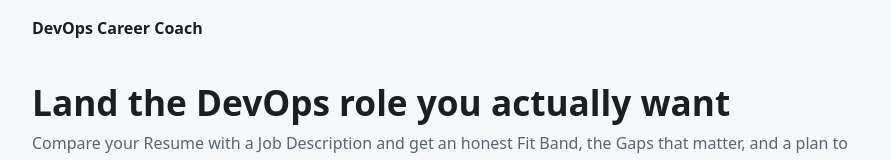
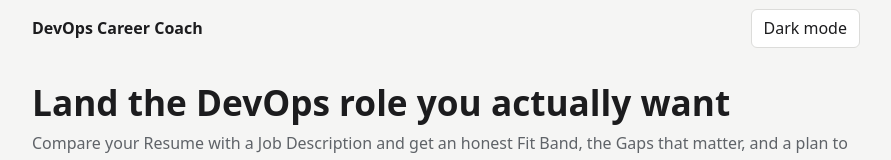
Before and after one commit to albal/coaching, a website built with Vite: page src/web/index.html in a window 1280 px wide. Shown: the top 160 px of the page, without its empty margins (194-1085 px from the left). Built offline with nearby package versions, Linux system fonts and the light colour scheme; no server answers.

Commit message:
Add light and dark mode with neutral grey backgrounds
Follows the device setting until the visitor uses the header toggle.
The choice isn't saved, since nothing is written to browser storage
(ADR-0001).

```diff
--- a/src/web/index.html
+++ b/src/web/index.html
@@ -10,7 +10,10 @@
   <body>
     <header class="site-header no-print">
       <p class="brand">DevOps Career Coach</p>
-      <button id="end-session" type="button" hidden>End Session</button>
+      <div class="header-actions">
+        <button id="theme-toggle" class="theme-toggle" type="button">Dark mode</button>
+        <button id="end-session" type="button" hidden>End Session</button>
+      </div>
     </header>
     <main id="app" class="no-print">
       <section id="locked" class="callout locked" role="alert" hidden>
--- a/src/web/styles.css
+++ b/src/web/styles.css
@@ -1,32 +1,20 @@
 :root {
-  --bg: #f7f8fa;
-  --surface: #ffffff;
-  --text: #1b1f24;
-  --muted: #5b6470;
-  --border: #d9dee5;
-  --accent: #1f6feb;
-  --accent-text: #ffffff;
-  --danger: #b42318;
-  --strong: #1a7f37;
-  --stretch: #9a6700;
-  --long: #b42318;
+  /* Follows the device until the visitor picks a theme (theme.ts). */
   color-scheme: light dark;
+  --bg: light-dark(#f5f5f4, #161616);
+  --surface: light-dark(#ffffff, #1f1f1f);
+  --text: light-dark(#1c1c1e, #ececec);
+  --muted: light-dark(#5f6368, #a3a3a3);
+  --border: light-dark(#dcdcda, #333333);
+  --accent: light-dark(#1f6feb, #4493f8);
+  --accent-text: light-dark(#ffffff, #161616);
+  --danger: light-dark(#b42318, #f85149);
+  --strong: light-dark(#1a7f37, #3fb950);
+  --stretch: light-dark(#9a6700, #d29922);
+  --long: light-dark(#b42318, #f85149);
 }
-@media (prefers-color-scheme: dark) {
-  :root {
-    --bg: #0d1117;
-    --surface: #161b22;
-    --text: #e6edf3;
-    --muted: #9da7b3;
-    --border: #30363d;
-    --accent: #4493f8;
-    --accent-text: #0d1117;
-    --danger: #f85149;
-    --strong: #3fb950;
-    --stretch: #d29922;
-    --long: #f85149;
-  }
-}
+:root[data-theme="light"] { color-scheme: light; }
+:root[data-theme="dark"] { color-scheme: dark; }
 * { box-sizing: border-box; }
 [hidden] { display: none !important; }
 body {
@@ -120,7 +108,9 @@ label.button {
 .visually-hidden:focus-visible + p, .visually-hidden:focus + p { outline: none; }
 .upload:focus-within label.button { outline: 3px solid var(--accent); outline-offset: 2px; }
 .visually-hidden { position: absolute; width: 1px; height: 1px; padding: 0; margin: -1px; overflow: hidden; clip: rect(0 0 0 0); white-space: nowrap; border: 0; }
-.site-header { display: flex; justify-content: space-between; align-items: center; }
+.site-header { display: flex; justify-content: space-between; align-items: center; gap: 8px; }
+.header-actions { display: flex; gap: 8px; }
+.theme-toggle { padding: 6px 12px; }
 .report-head { display: flex; flex-wrap: wrap; justify-content: space-between; align-items: center; gap: 8px; }
 .report-head h2 { margin: 0; }
 .actions { display: flex; flex-wrap: wrap; gap: 8px; }
--- /dev/null
+++ b/src/web/theme.ts
@@ -0,0 +1,25 @@
+// Light or dark, following the device until the visitor presses the toggle.
+// The choice lasts only as long as the page: nothing is written to browser
+// storage (ADR-0001).
+
+export type Theme = "light" | "dark";
+
+const prefersDark = window.matchMedia("(prefers-color-scheme: dark)");
+
+export function currentTheme(): Theme {
+  const chosen = document.documentElement.dataset.theme;
+  if (chosen === "light" || chosen === "dark") return chosen;
+  return prefersDark.matches ? "dark" : "light";
+}
+
+const toggle = document.getElementById("theme-toggle");
+if (toggle) {
+  // The button names the theme it switches to.
+  const sync = () => (toggle.textContent = currentTheme() === "dark" ? "Light mode" : "Dark mode");
+  toggle.addEventListener("click", () => {
+    document.documentElement.dataset.theme = currentTheme() === "dark" ? "light" : "dark";
+    sync();
+  });
+  prefersDark.addEventListener("change", sync);
+  sync();
+}
--- a/src/web/turnstile.ts
+++ b/src/web/turnstile.ts
@@ -1,5 +1,7 @@
 // Cloudflare Turnstile, loaded only when a site key is configured. The token
 // is exchanged once for a pass; nothing is stored in the browser.
+import { currentTheme } from "./theme";
+
 
 interface TurnstileApi {
   render(el: HTMLElement, opts: Record<string, unknown>): string;
@@ -41,6 +43,7 @@ export function mountTurnstile(container: HTMLElement, siteKey: string): void {
       window.turnstile?.render(container, {
         sitekey: siteKey,
         action: "analyse",
+        theme: currentTheme(),
         callback: (t: string) => {
           token = t;
           state = "ready";
```
Also changed, not shown: src/web/privacy.html (+2 -0 lines).
